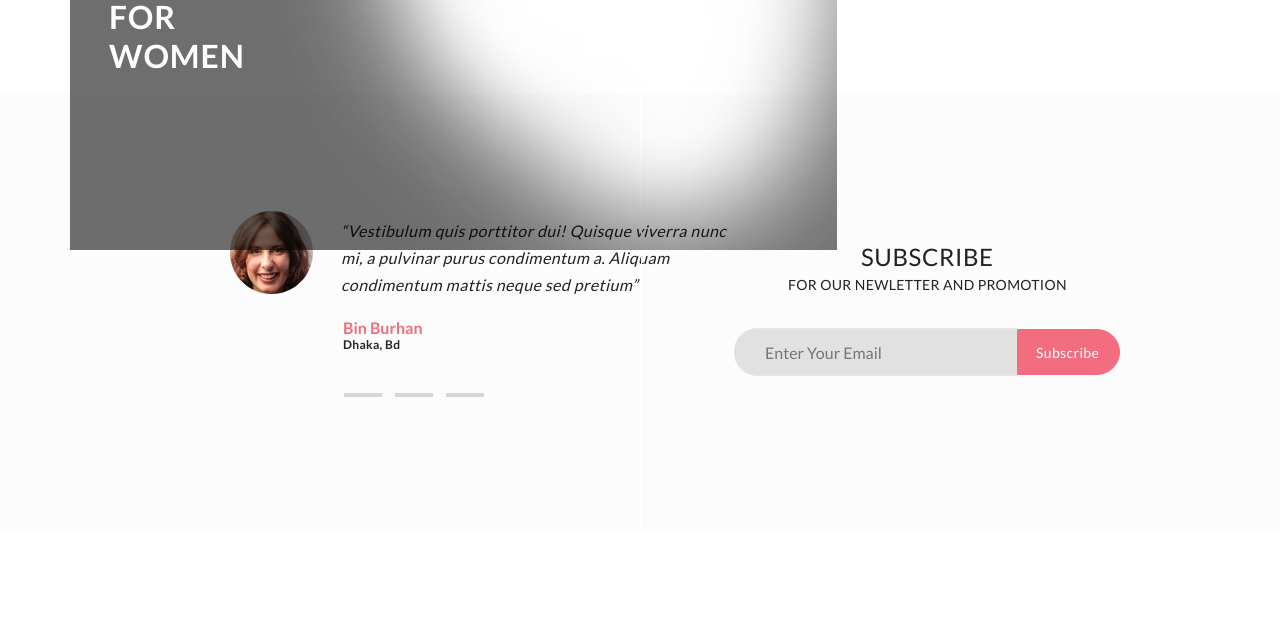
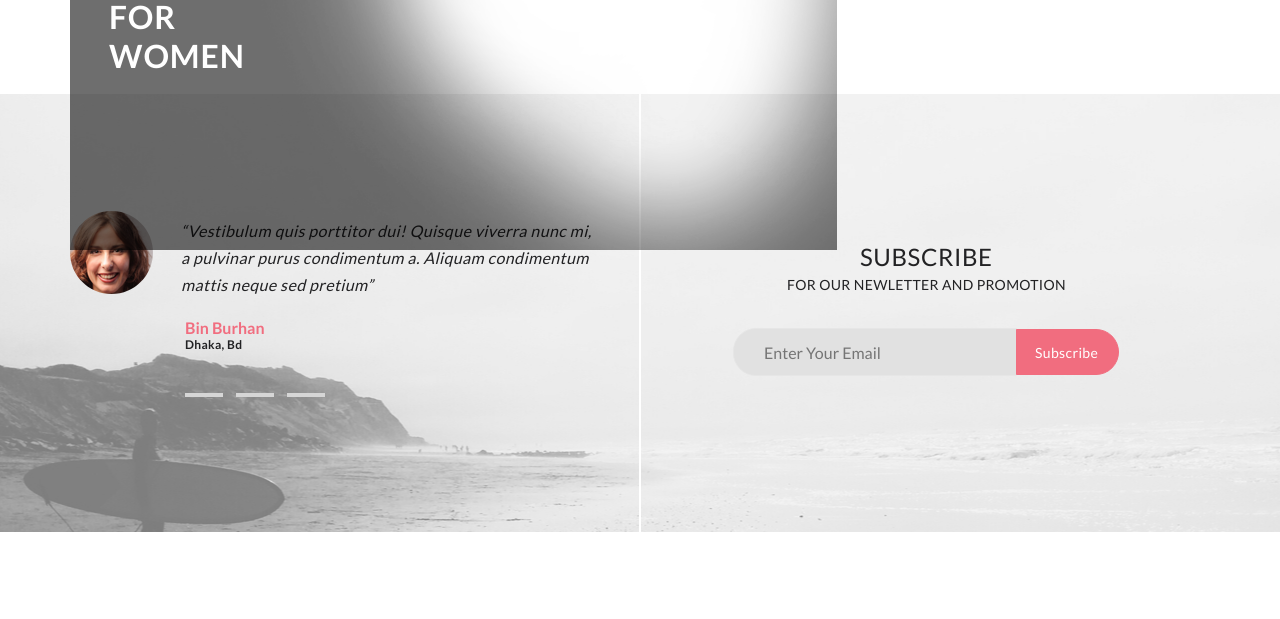
Before and after one commit to Akseonov/psd_1, a plain HTML site: page index.html in a window 1280 px wide. Shown: the part 3198-3817 px from the top of the page. Drawn offline with Linux system fonts and the light colour scheme.

Commit message:
fixed subscribe block
fixed subscribe block in index.html

```diff
--- a/css/style.sass
+++ b/css/style.sass
@@ -703,20 +703,18 @@ a
 .subscribe
   height: 438px
   @extend %align-items
-  background-image: url("../img/subscribe.jpg")
-  margin: 0 auto
+  background: url("../img/2-layers.jpg") no-repeat center
+  background-size: cover
 
 .subscribe__content
   height: 100%
-  width: 100%
-  background: rgba(247, 247, 247, 0.4)
   @extend %align-items
 
 .subscribe__left
   width: 50%
   height: 100%
   border-right: 0.5px solid #fff
-  align-items: center
+  align-items: start
 
 .subscribe__right
   width: 50%
@@ -729,9 +727,8 @@ a
   font-style: italic
   letter-spacing: 0.4px
   display: flex
-  width: 500px
+  width: 530px
   line-height: 1.7
-  margin-left: 230px
   margin-top: 123px
 
 .subscribe__p:before
@@ -743,21 +740,21 @@ a
 
 .subscribe__h3
   margin-top: 19px
-  margin-left: 343px
   color: $site-color
   font-size: 16px
   font-weight: 700
+  margin-left: 115px
 
 .subscribe__h4
-  margin-left: 343px
   +font(12px, 700, 0.3px)
   color: #222224
+  margin-left: 115px
 
 .subscribe__ul
   display: flex
   list-style-type: none
   margin-top: 41px
-  margin-left: 344px
+  margin-left: 115px
 
 .subscribe__link
   background-color: #d6d6d6
--- a/index.html
+++ b/index.html
@@ -450,7 +450,7 @@
     </div>
 </div>
 <section class="subscribe">
-    <div class="subscribe__content">
+    <div class="subscribe__content container">
         <aside class="subscribe__left">
             <p class="subscribe__p">“Vestibulum quis porttitor dui! Quisque viverra nunc mi, a pulvinar purus
                 condimentum a. Aliquam condimentum mattis neque sed pretium”</p>
```
Also changed, not shown: css/style.css, img/2-layers.jpg (added), 1 other file.
